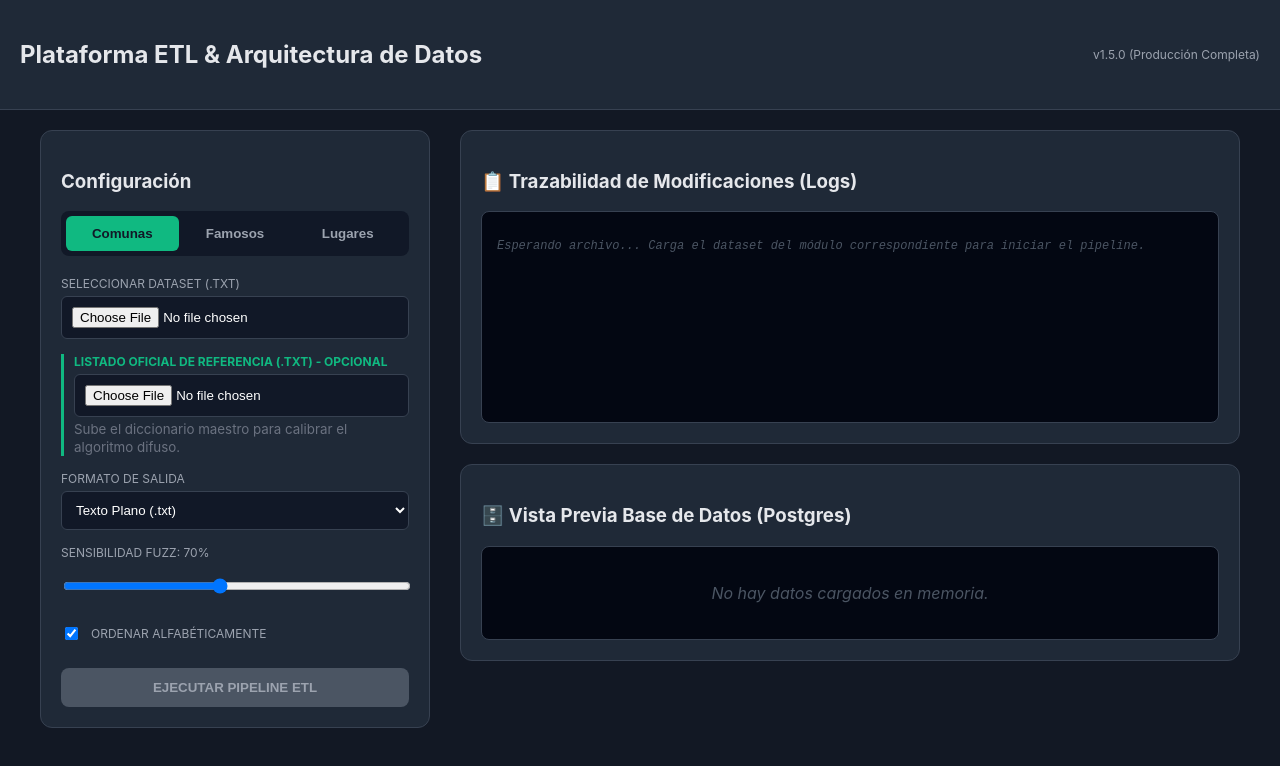
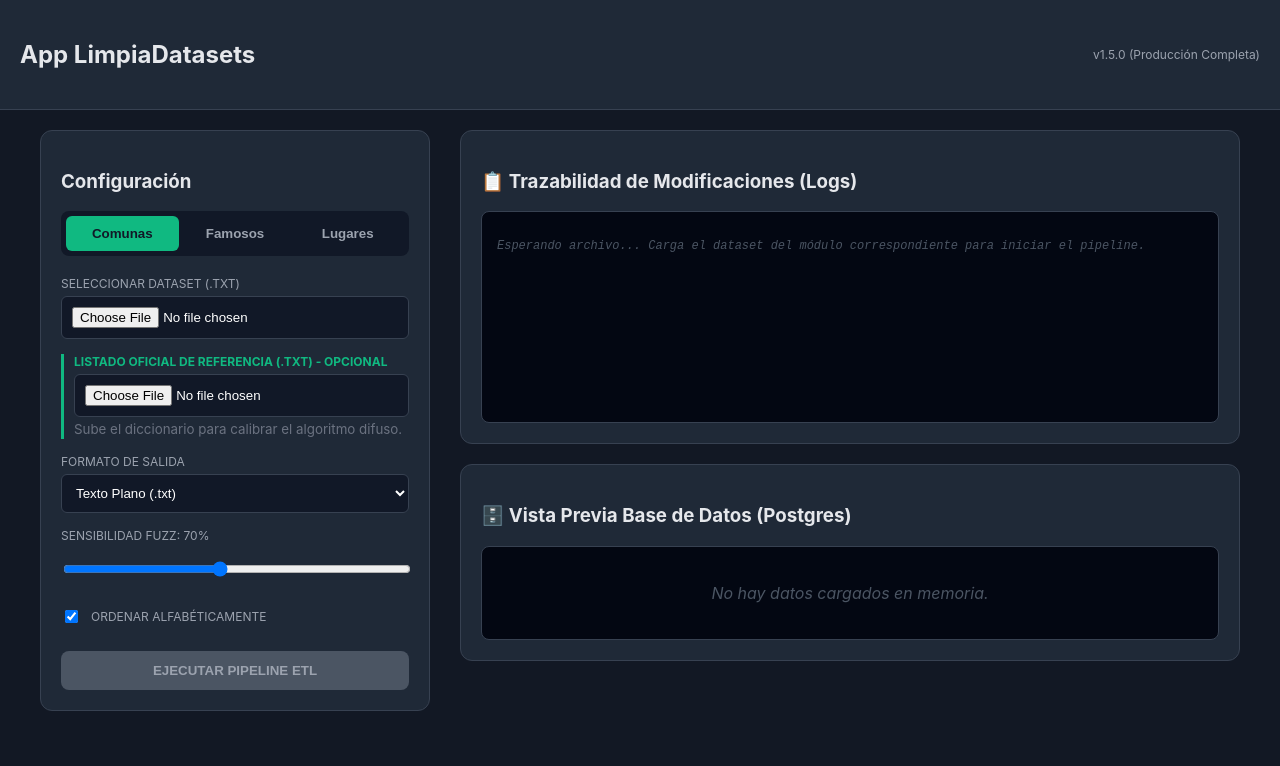
Before and after one commit to paununeza/limpiadatasets-etl, a React (Vite) app in the folder cliente-etl/: page / in a window 1280 px wide. Shown: the top 766 px of the page. Built offline with nearby package versions, Linux system fonts and the light colour scheme.

Commit message:
Detalles de texto arreglados

```diff
--- a/cliente-etl/src/App.jsx
+++ b/cliente-etl/src/App.jsx
@@ -106,7 +106,7 @@ export default function App() {
   return (
     <div>
       <header>
-        <h2>Plataforma ETL &amp; Arquitectura de Datos</h2>
+        <h2>App LimpiaDatasets</h2>
         <span style={{color: '#9ca3af', fontSize: '12px'}}>v1.5.0 (Producción Completa)</span>
       </header>
 
@@ -133,7 +133,7 @@ export default function App() {
                 <label style={{ color: '#10b981', fontWeight: 'bold' }}>Listado Oficial de Referencia (.txt) - Opcional</label>
                 <input type="file" accept=".txt" onChange={(e) => setArchivoOficial(e.target.files[0])} />
                 <small style={{ color: '#6b7280', display: 'block', marginTop: '4px', lineHeight: '1.3' }}>
-                  Sube el diccionario maestro para calibrar el algoritmo difuso.
+                  Sube el diccionario para calibrar el algoritmo difuso.
                 </small>
               </div>
             )}
@@ -142,7 +142,7 @@ export default function App() {
               <label>Formato de Salida</label>
               <select value={formato} onChange={(e) => setFormato(e.target.value)}>
                 <option value=".txt">Texto Plano (.txt)</option>
-                <option value=".csv">CSV Chileno (;)</option>
+                <option value=".csv">CSV (;)</option>
                 <option value=".json">JSON (.json)</option>
               </select>
             </div>
```
